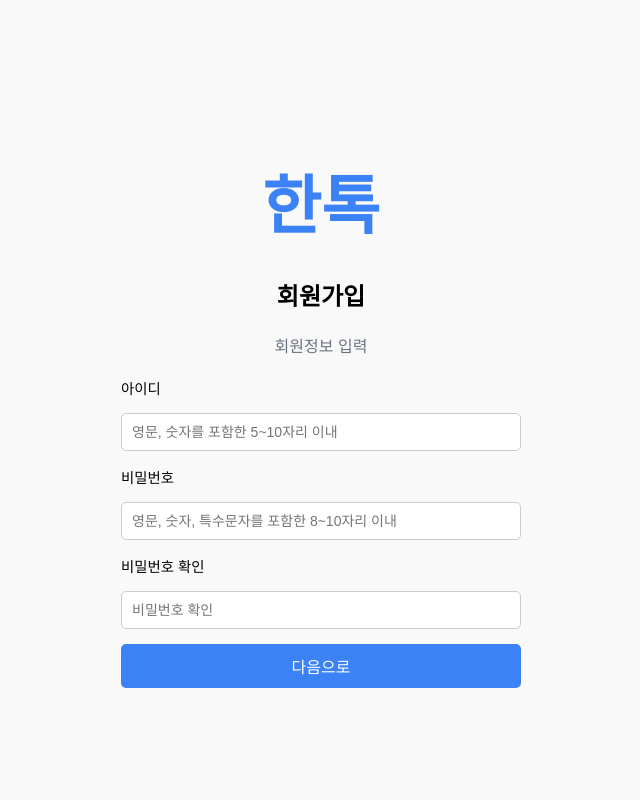
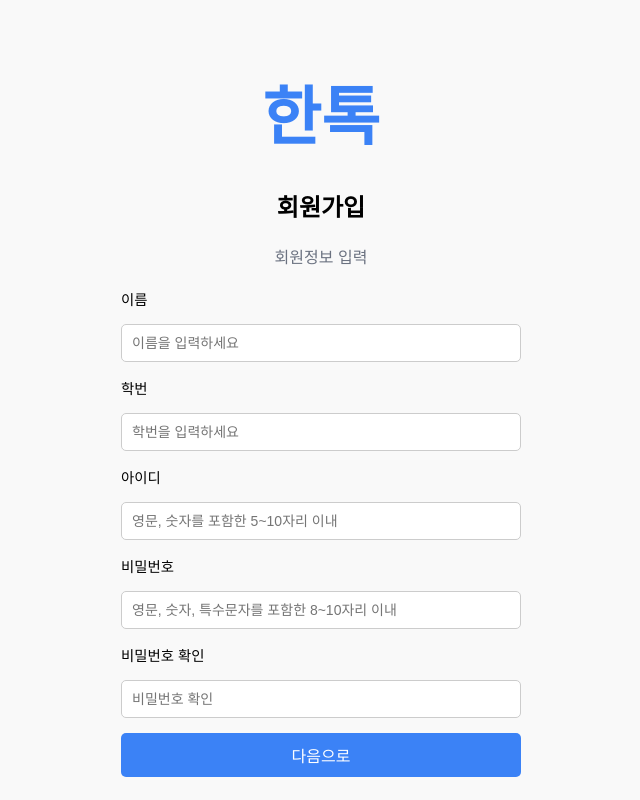
Before and after one commit to nyun-nye/HanTalk, a Flask app: page /signUp in a window 1280 px wide. Shown: the whole page, without its empty margins (319-959 px from the left). Run offline with Flask 3, Linux system fonts and the light colour scheme; some libraries are stand-ins or nearby versions; some web fonts are replaced.

Commit message:
Update signUp.html

```diff
--- a/templates/signUp.html
+++ b/templates/signUp.html
@@ -11,15 +11,21 @@
     <h1 class="logo">한톡</h1>
     <h2>회원가입</h2>
     <p class="subheading">회원정보 입력</p>
-    <form class="signup-form">
-      <label for="username">아이디</label>
-      <input type="text" id="username" placeholder="영문, 숫자를 포함한 5~10자리 이내" required>
+    <form class="signup-form" method="POST" action="/signUp">
+      <label for="name">이름</label>
+      <input type="text" id="name" name="name" placeholder="이름을 입력하세요" required>
+
+      <label for="student_id">학번</label>
+      <input type="text" id="student_id" name="student_id" placeholder="학번을 입력하세요" required>
+
+      <label for="user_id">아이디</label>
+      <input type="text" id="user_id" name="user_id" placeholder="영문, 숫자를 포함한 5~10자리 이내" required>
 
       <label for="password">비밀번호</label>
-      <input type="password" id="password" placeholder="영문, 숫자, 특수문자를 포함한 8~10자리 이내" required>
+      <input type="password" id="password" name="password" placeholder="영문, 숫자, 특수문자를 포함한 8~10자리 이내" required>
 
       <label for="confirm-password">비밀번호 확인</label>
-      <input type="password" id="confirm-password" placeholder="비밀번호 확인" required>
+      <input type="password" id="confirm-password" name="password_confirm" placeholder="비밀번호 확인" required>
 
       <button type="submit" class="signup-button">다음으로</button>
     </form>
```
